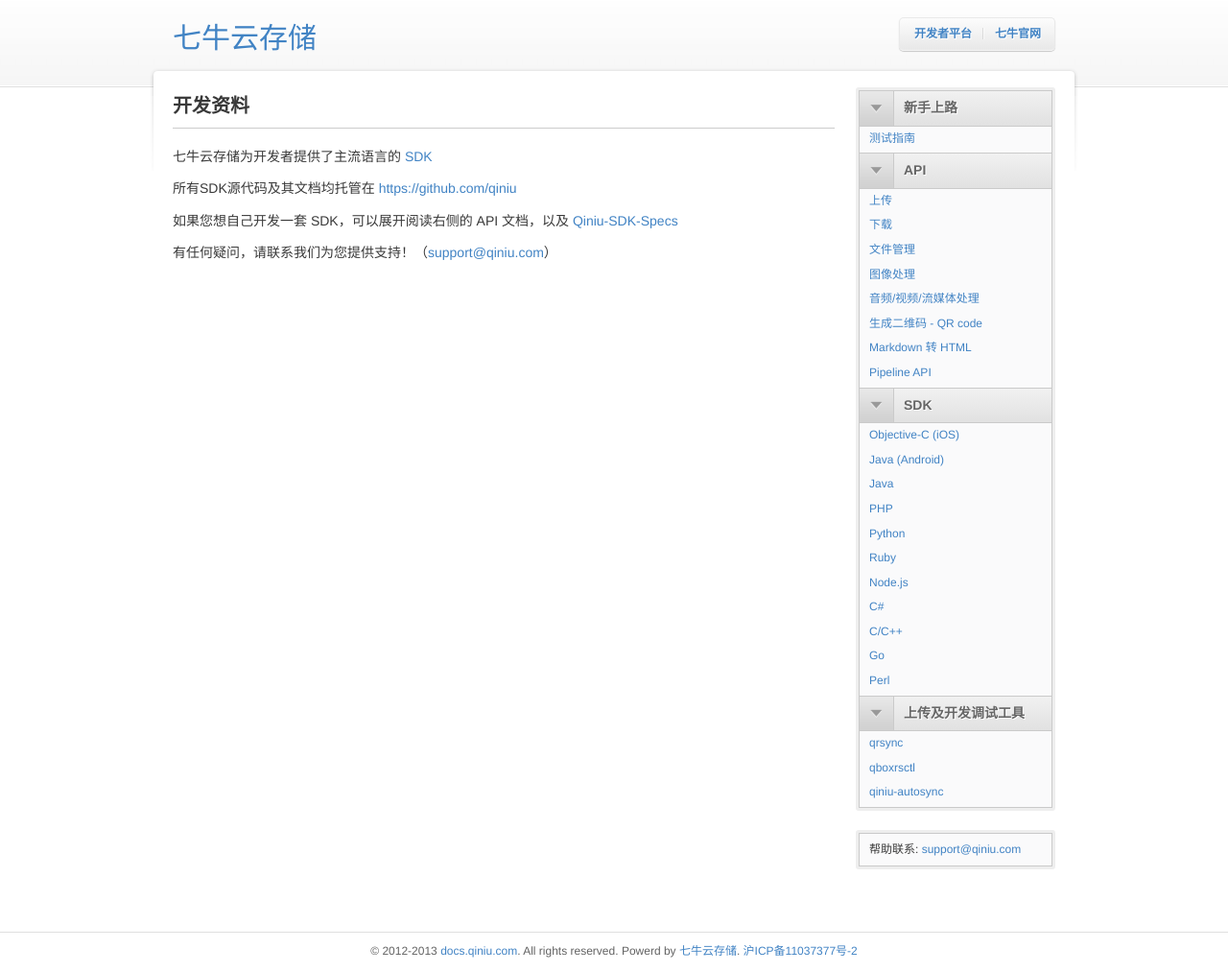
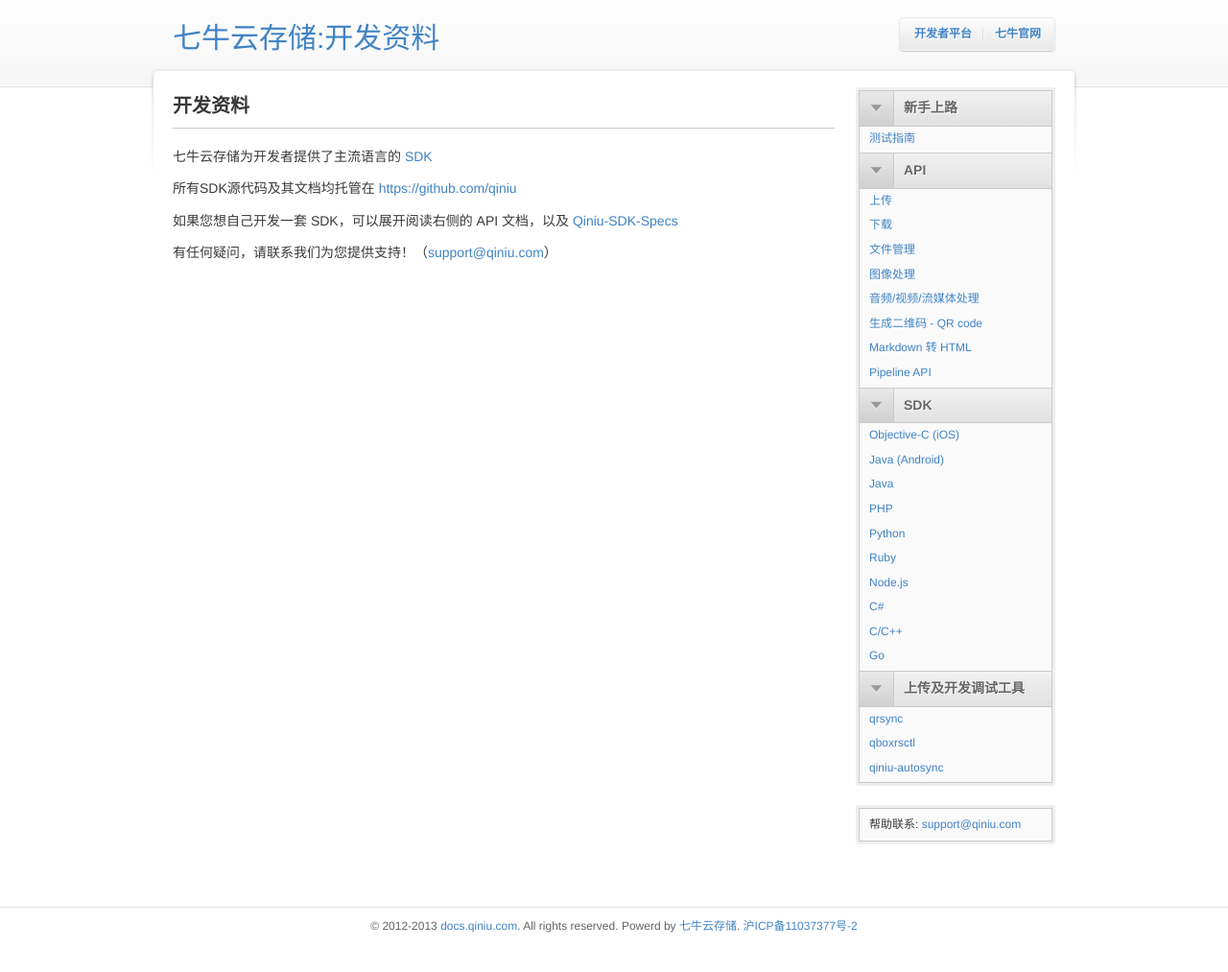
Before and after one commit to qiniu/docs.qiniu.com, a Jekyll site: the page built from index.markdown, in a window 1280 px wide. Shown: the whole page at 96% size. Built offline with Jekyll 4.4.1, drawn with Linux system fonts in a browser that asks for light colours; nearby versions of some CDN libraries; library files that are not in the unit come from our copies; after the commit the page ends 988 px from its top, so only the background shows below that.

Commit message:
remove perl-sdk link

```diff
--- a/_layouts/default.html
+++ b/_layouts/default.html
@@ -22,7 +22,7 @@
 		<div id="header-wrapper">
 			<div id="header">
 				<div>
-					<a class="logo" href="/">七牛云存储</a>
+					<a class="logo" href="/">七牛云存储:开发资料</a>
 					<ul class="nav">
 						<li><a href="https://portal.qiniu.com">开发者平台</a></li>
 						<li><a href="http://www.qiniu.com">七牛官网</a></li>
@@ -75,7 +75,6 @@
 							<li><a href="/csharp-sdk/index.html">C#</a></li>
 							<li><a href="/c-sdk/index.html">C/C++</a></li>
 							<li><a href="/go-sdk/index.html">Go</a></li>
-							<li><a href="/perl-sdk/index.html">Perl</a></li>
 						</ul>
 						</li>
 						<li class="js-topic">
```
